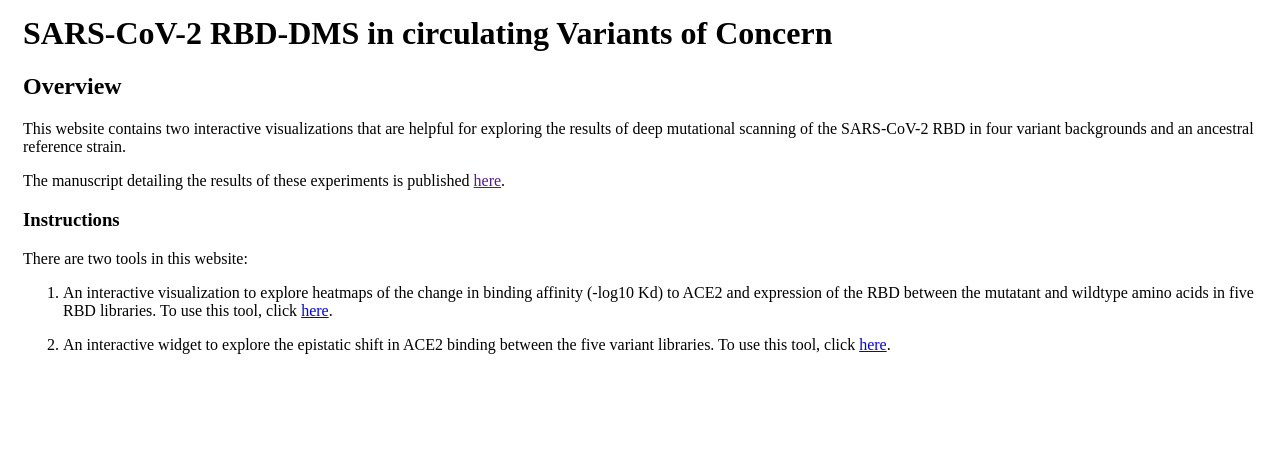
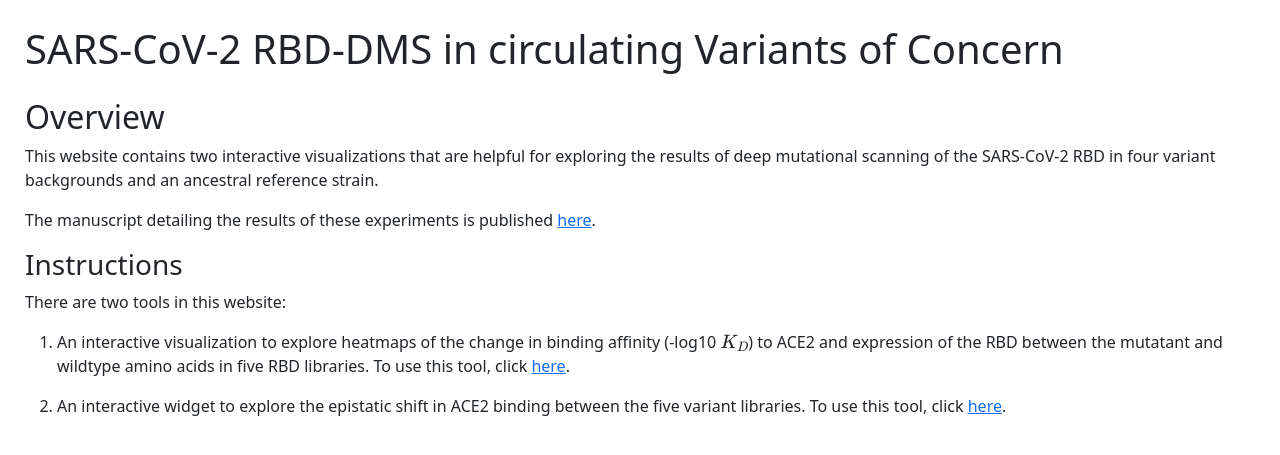
Before and after one commit to jbloomlab/SARS-CoV-2-RBD_DMS_variants, a Jekyll site: the page built from docs/index.md, in a window 1280 px wide. Shown: the top 455 px of the page. Built offline with Jekyll 4.4.1, drawn with Linux system fonts in a browser that asks for light colours; formulas are drawn with MathJax 3; our own code applies the rules of GitHub Pages for plain Markdown files.

Commit message:
Updated the format of the websites to look a little cleaner.

```diff
--- a/docs/_layouts/default.html
+++ b/docs/_layouts/default.html
@@ -1,10 +1,20 @@
 <!DOCTYPE html>
 <html lang="{{ page.lang | default: site.lang | default: "en" }}">
+  <head>
+    <!-- Required meta tags -->
+    <meta charset="utf-8">
+    <meta name="viewport" content="width=device-width, initial-scale=1">
+    <!-- Bootstrap CSS -->
+    <link href="https://cdn.jsdelivr.net/npm/bootstrap@5.0.2/dist/css/bootstrap.min.css" rel="stylesheet" integrity="sha384-EVSTQN3/azprG1Anm3QDgpJLIm9Nao0Yz1ztcQTwFspd3yD65VohhpuuCOmLASjC" crossorigin="anonymous">
+  </head>
     <body>
   <style>
- h1 {margin-left: 15px; margin-top: 15px}
- div {margin-left: 15px; margin-right: 15px}
+  h1 {margin-left: 25px; margin-top: 25px; margin-bottom: 25px}
+  div {margin-left: 25px; margin-right: 25px}
   </style>
+  <script type="text/javascript"
+    src="https://cdnjs.cloudflare.com/ajax/libs/mathjax/2.7.3/MathJax.js?config=TeX-AMS-MML_HTMLorMML">
+  </script>
   <h1> {{site.title}}</h1>
       <main class="page-content" aria-label="Content">
         <div >
--- a/docs/index.md
+++ b/docs/index.md
@@ -15,6 +15,6 @@ The manuscript detailing the results of these experiments is published [here]().
 
 There are two tools in this website:
 
-1. An interactive visualization to explore heatmaps of the change in binding affinity (-log10 Kd) to ACE2 and expression of the RBD between the mutatant and wildtype amino acids in five RBD libraries. To use this tool, click [here]({{ site.baseurl }}{% link heatmaps.md %}).
+1. An interactive visualization to explore heatmaps of the change in binding affinity (-log10 $$K_D$$) to ACE2 and expression of the RBD between the mutatant and wildtype amino acids in five RBD libraries. To use this tool, click [here]({{ site.baseurl }}{% link heatmaps.md %}).
 
 2. An interactive widget to explore the epistatic shift in ACE2 binding between the five variant libraries. To use this tool, click [here]({{ site.baseurl }}{% link epistasis.md %}).
```
Also changed, not shown: docs/_layouts/epistasis.html (+15 -3 lines), docs/_layouts/heatmaps.html (+14 -2 lines), docs/epistasis.md (+6 -4 lines), docs/heatmaps.md (+7 -5 lines). Lines whose indentation alone changed are shown as unchanged.
